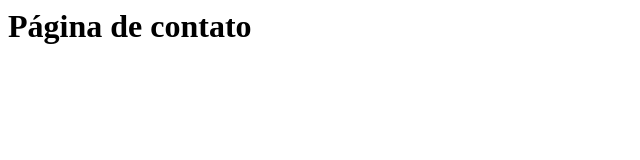
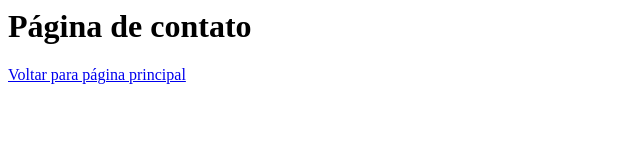
Before and after one commit to brunolanjoni/CapacitacaoGit, a plain HTML site: page contato.html in a window 1280 px wide. Shown: the whole page, without its empty margins (0-640 px from the left). Drawn offline with Linux system fonts and the light colour scheme.

Commit message:
Update contato.html

```diff
--- a/contato.html
+++ b/contato.html
@@ -4,5 +4,6 @@
 </head>
 <body>
 <h1> Página de contato </h1>
+<p><a href="index.html">Voltar para página principal </a></p>
 </body>
 </html>
```
